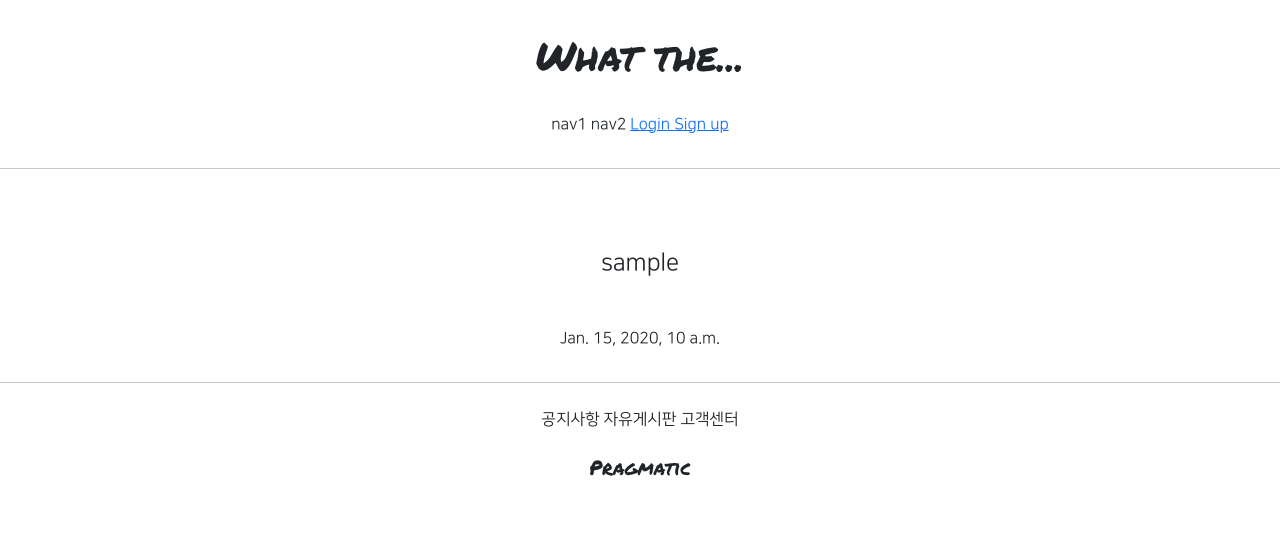
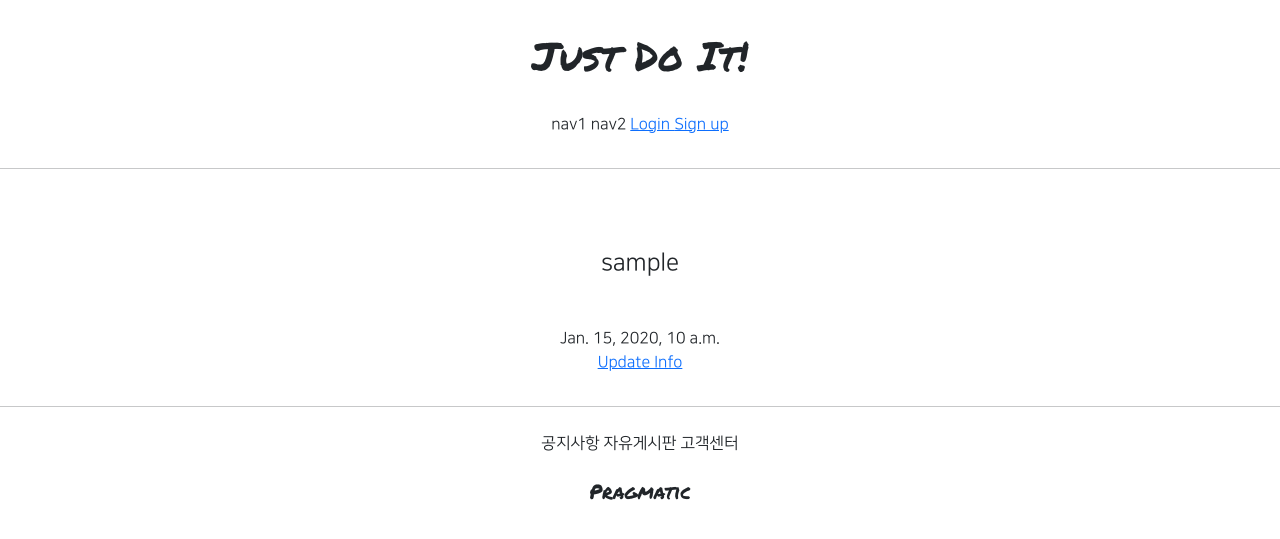
Before and after one commit to hsw5703/Django, a Django app: page /account/detail/1 in a window 1280 px wide. Shown: the top 539 px of the page. Run offline with Django 3.2, Linux system fonts and the light colour scheme; tables that the repository leaves empty hold one stand-in row (values such as "Sample post"); some libraries are stand-ins or nearby versions.

Commit message:
plus update function

```diff
--- a/accountapp/templates/accountapp/detail.html
+++ b/accountapp/templates/accountapp/detail.html
@@ -11,6 +11,11 @@
         <div>
             {{ target_user.date_joined }}
         </div>
+
+        <div>
+            <a href="{% url 'accountapp:update' pk=target_user.pk %}">
+                Update Info
+            </a>
+        </div>
     </div>
-
 {% endblock %}
--- a/accountapp/urls.py
+++ b/accountapp/urls.py
@@ -1,7 +1,7 @@
 from django.contrib.auth.views import LoginView, LogoutView
 from django.urls import path
 
-from accountapp.views import hello_world, AccountCreateView, AccountDetailView
+from accountapp.views import hello_world, AccountCreateView, AccountDetailView, AccountUpdateView
 
 app_name = 'accountapp'
 
@@ -11,4 +11,5 @@ urlpatterns = [
     path('logout/', LogoutView.as_view(), name='logout'),
     path('create/', AccountCreateView.as_view(), name='create'),
     path('detail/<int:pk>', AccountDetailView.as_view(), name='detail'), # pk라고 숫자를 받음.
+    path('update/<int:pk>', AccountUpdateView.as_view(), name='update'),
 ]
--- a/accountapp/views.py
+++ b/accountapp/views.py
@@ -5,7 +5,7 @@ from django.shortcuts import render
 
 # Create your views here.
 from django.urls import reverse, reverse_lazy
-from django.views.generic import CreateView, DetailView
+from django.views.generic import CreateView, DetailView, UpdateView
 
 from accountapp.models import Helloworld
 
@@ -38,3 +38,10 @@ class AccountDetailView(DetailView):
     model = User
     context_object_name = 'target_user'
     template_name = 'accountapp/detail.html'
+
+class AccountUpdateView(UpdateView):
+    model = User
+    form_class = UserCreationForm
+    context_object_name = 'target_user'
+    success_url = reverse_lazy('accountapp:hellow_world')
+    template_name = 'accountapp/update.html'
--- a/templates/header.html
+++ b/templates/header.html
@@ -4,7 +4,7 @@
         {# bass.css에 class를 만들어서 서로 연결시켜준다. 이 연결시키는 내용은 head.html에 입력. #}
         <!-- 2rem 0 : 2는 상하의 여백, 0은 좌우의 여백 -->
         <!-- 모종의 이유로 Permanent Marker 글꼴이 설정되지 않으면 cursive라는 글꼴을 사용하라는 뜻 -->
-        <h1>What the...</h1>
+        <h1>Just Do It!</h1>
     </div>
     <div class = 'progmatic_header_button'>
         <span>nav1</span>
```
Also changed, not shown: accountapp/templates/accountapp/update.html (added, +22 -0 lines).
